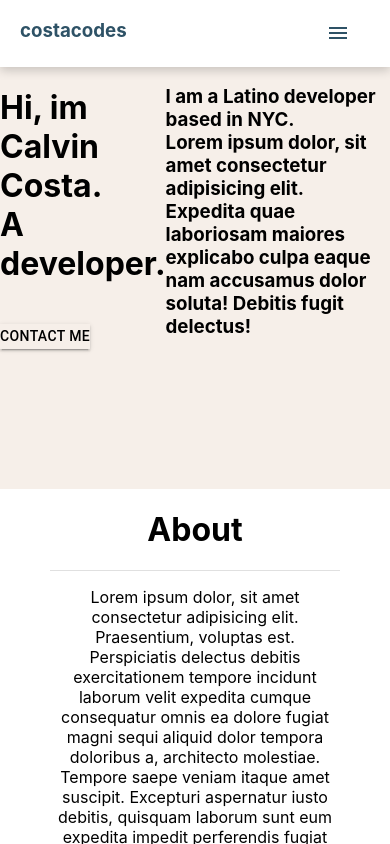
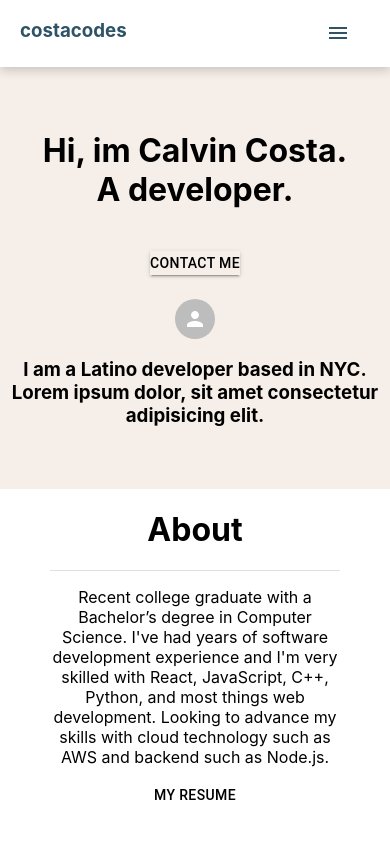
Before and after one commit to costacalvin0/costacodes, a React (Create React App) app in the folder my-app/: page / in a window 390 px wide. Shown: the top 844 px of the page. Built offline with nearby package versions, Linux system fonts and the light colour scheme.

Commit message:
fixed responsiveness

```diff
--- a/my-app/package.json
+++ b/my-app/package.json
@@ -16,6 +16,9 @@
     "@types/node": "^12.20.24",
     "@types/react": "^17.0.20",
     "@types/react-dom": "^17.0.9",
+    "cors": "^2.8.5",
+    "express": "^4.17.1",
+    "nodemailer": "^6.7.2",
     "react": "^17.0.2",
     "react-dom": "^17.0.2",
     "react-icons": "^4.2.0",
--- a/my-app/src/components/about/index.css
+++ b/my-app/src/components/about/index.css
@@ -1,10 +1,18 @@
 .Hero {
     height: 50vh;
+    background-color: #f6efe9;
+    text-align: center;
     display: flex;
-    justify-content: space-evenly;
-    background-color: #f6efe9;
+    flex-direction: row;
+    align-items: center;
+}
 
+.Profile {
+    display: flex;
+    flex-direction: column;
+    align-items: center;
 }
+
 
 .ButtonStyle {
     max-height: 60px;
@@ -19,9 +27,7 @@
     box-shadow: 0 0 20px #eee;
     border-radius: 10px;
     width: 200px;
-    box-shadow: 0 1px 3px rgba(0,0,0,0.12), 0 1px 2px rgba(0,0,0,0.24);
-    transition: all 0.3s cubic-bezier(.25,.8,.25,1);
     cursor: pointer;
     display: inline-block;
-    border-radius: 25px;
+    border-radius: 5%;
 }
--- a/my-app/src/components/about/index.tsx
+++ b/my-app/src/components/about/index.tsx
@@ -1,18 +1,26 @@
-import { Button } from '@mui/material';
+import { Avatar, Button, Grid } from '@mui/material';
 import React from 'react';
 import './index.css';
 
 const About: React.FC = () => {
     return (
         <div className='Hero'>
+            <Grid container spacing={3}>
+            <Grid item xs={12} sm={6}>
             <div>
             <h1> Hi, im Calvin Costa. <br/> A developer. </h1>
             <br/>
             <Button variant="contained">Contact Me</Button>
             </div>
-            <div>
-                <h3>I am a Latino developer based in NYC. <br/> Lorem ipsum dolor, sit amet consectetur adipisicing elit. <br/> Expedita quae laboriosam maiores explicabo culpa eaque nam accusamus dolor soluta! Debitis fugit delectus!</h3>
+            </Grid>
+            <Grid item xs={12} sm={6}>
+             <div className='Profile'>
+                 <Avatar/>
+                <h3>I am a Latino developer based in NYC. <br/> Lorem ipsum dolor, sit amet consectetur adipisicing elit. </h3>
             </div>
+
+            </Grid>
+            </Grid>
         </div>
     );
 };
--- a/my-app/src/components/footer/index.css
+++ b/my-app/src/components/footer/index.css
@@ -4,6 +4,10 @@
     background-color: #1C2444;
     padding-left: 50px;
     padding-right: 50px;
+}
+
+.Button {
+    width: 200px;
 }
 
 #filled-basic {
@@ -24,13 +28,17 @@
     gap: 20px;
 }
 
+.Social h3 {
+    margin: 0px;
+}
+
 .Copyright {
     display: flex;
     justify-content: space-between;
     padding-right: 10px;
 }
 
-@media (max-width: 600px) {
+@media (max-width: 599px) {
     .Social {
         flex-direction: row;
     }
--- a/my-app/src/components/footer/index.tsx
+++ b/my-app/src/components/footer/index.tsx
@@ -15,7 +15,7 @@ const Footer: React.FC = () => {
                 <h1>Contact Me</h1>
                 <TextField required autoComplete="email" id="filled-basic" fullWidth label="Email" placeholder="brucewayne@waynetech.com" variant="filled" color="success"/>
                 <TextField required multiline id="message" minRows={4}  fullWidth label="Message" placeholder=" I need a suit... with bat ears. Please keep this between us." variant="standard" color="success"/>
-                <Button variant="contained" endIcon={<EmailIcon />}>
+                <Button type='submit' className="Button" variant="outlined" endIcon={<EmailIcon />}>
         Send
       </Button>
             </Grid>
@@ -27,10 +27,10 @@ const Footer: React.FC = () => {
                 </div>
                 <div>
                     <div className='Social'>
-                        <a href="https://www.instagram.com/ckcg.24/" target="_blank" rel="noopener noreferrer"><InstagramIcon/> Instagram</a>
-                        <a href="https://twitter.com/costacalvin0" target="_blank" rel="noopener noreferrer"><TwitterIcon/> Twitter</a>
-                        <a href="https://github.com/costacalvin0" target="_blank" rel="noopener noreferrer"><GitHubIcon/> Github</a>
-                        <a href="https://www.linkedin.com/in/costacalvin0/" target="_blank" rel="noopener noreferrer"><LinkedInIcon/> LinkedIn</a>
+                        <h3><a href="https://www.instagram.com/ckcg.24/" target="_blank" rel="noopener noreferrer"><InstagramIcon/> Instagram</a></h3>
+                        <h3><a href="https://twitter.com/costacalvin0" target="_blank" rel="noopener noreferrer"><TwitterIcon/> Twitter</a></h3>
+                        <h3><a href="https://github.com/costacalvin0" target="_blank" rel="noopener noreferrer"><GitHubIcon/> Github</a></h3>
+                        <h3><a href="https://www.linkedin.com/in/costacalvin0/" target="_blank" rel="noopener noreferrer"><LinkedInIcon/> LinkedIn</a></h3>
                     </div>
                 </div>
 
--- a/my-app/src/components/navbar/index.css
+++ b/my-app/src/components/navbar/index.css
@@ -20,7 +20,7 @@
 
 
 
-@media (max-width: 700px ) {
+@media (max-width: 599px ) {
     .menu {
         display: none;
     };
@@ -30,7 +30,7 @@
     };
 }
 
-@media (min-width: 701px ) {
+@media (min-width: 600px ) {
     .basicMenu {
         display: none;
     };
--- a/my-app/src/components/resume/index.css
+++ b/my-app/src/components/resume/index.css
@@ -20,7 +20,7 @@
     flex-direction: row;
 }
 
-@media (max-width: 600px) {
+@media (max-width: 599px) {
     .overall {
         text-align: center;
     }
--- a/my-app/src/components/resume/index.tsx
+++ b/my-app/src/components/resume/index.tsx
@@ -8,7 +8,7 @@ const Resume: React.FC = () => {
         <div className="overall">
             <h1> About </h1>
             <Divider/>
-            <p>Lorem ipsum dolor, sit amet consectetur adipisicing elit. Praesentium, voluptas est. Perspiciatis delectus debitis exercitationem tempore incidunt laborum velit expedita cumque consequatur omnis ea dolore fugiat magni sequi aliquid dolor tempora doloribus a, architecto molestiae. Tempore saepe veniam itaque amet suscipit. Excepturi aspernatur iusto debitis, quisquam laborum sunt eum expedita impedit perferendis fugiat cumque in deleniti magni odit eligendi assumenda quas quasi. Iusto doloremque culpa saepe, delectus repudiandae perferendis accusantium voluptatem corrupti sunt tempore facilis quasi illo eligendi nisi harum omnis voluptates odit ad officiis sit qui ex fuga distinctio! Nemo velit nihil, sunt rem quia tempore. Corporis, accusantium inventore. Blanditiis consectetur voluptatibus autem labore sed vel aperiam est eos laudantium, minima odio sunt, culpa accusantium fugiat dolorem sint! Aliquam!
+            <p>Recent college graduate with a Bachelor’s degree in Computer Science. I've had years of software development experience and I'm very skilled with React, JavaScript, C++, Python, and most things web development. Looking to advance my skills with cloud technology such as AWS and backend such as Node.js.
             </p>
             <Button href="https://docs.google.com/document/d/e/2PACX-1vT2REjM_6SzJAtcWq_-3O75hYABGF5ZP8EWrM9cgV9xlndLWq9CWno1t8IwDGMukKkn7ZwTU3Gcb3RC/pub" target="_blank" rel="noreferrer">My Resume</Button>
             <div className="skillsection">
```
Also changed, not shown: 1 other file (tests, documents, lock files or other folders).
